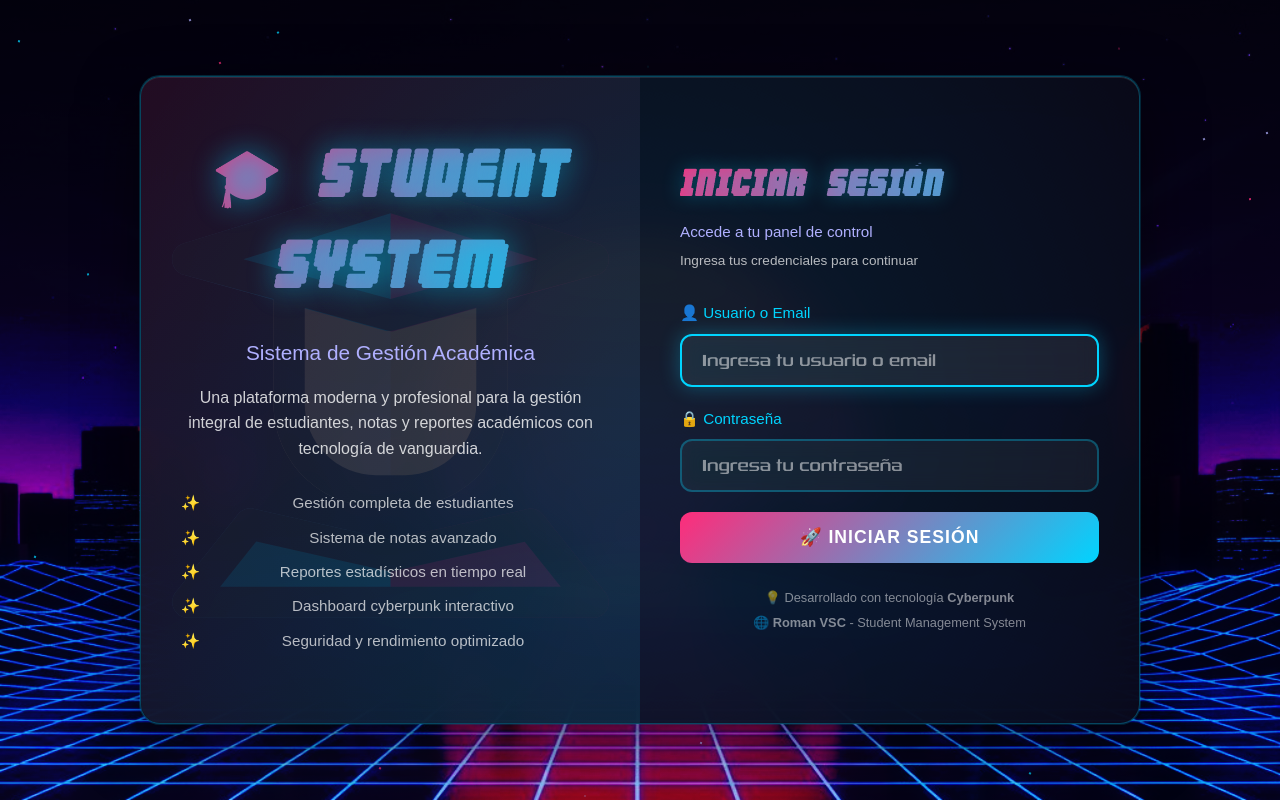
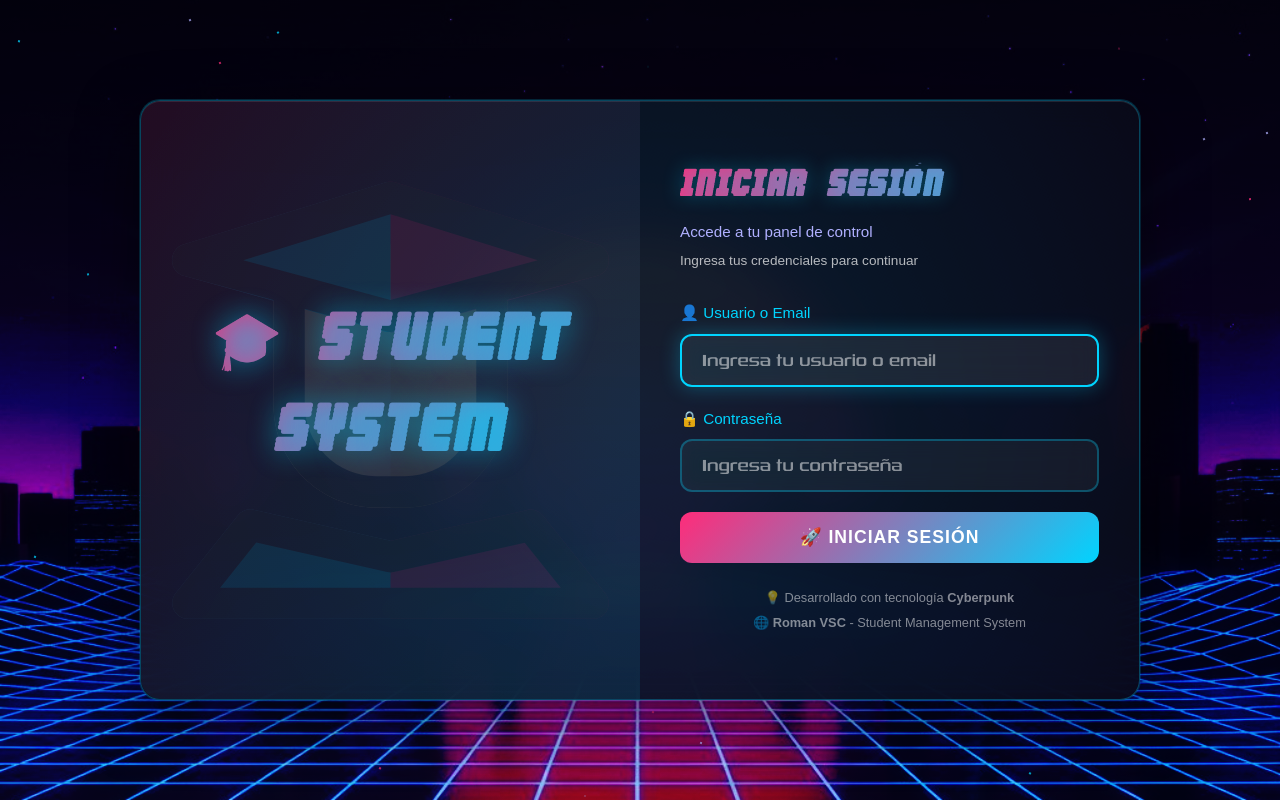
Before and after one commit to romanvsc/Student-System, a PHP site: page /login.php in a window 1280 px wide. Run offline with PHP 8.4, Linux system fonts and the light colour scheme; data that the repository does not hold is empty.

Commit message:
Se remueve la branding description y features de la página de login.

```diff
--- a/login.php
+++ b/login.php
@@ -76,18 +76,6 @@ if (isset($_GET['mensaje'])) {
         <div class="login-left">
             <div class="brand-section">
                 <h1 class="brand-logo">🎓 STUDENT SYSTEM</h1>
-                <p class="brand-subtitle">Sistema de Gestión Académica</p>
-                <p class="brand-description">
-                    Una plataforma moderna y profesional para la gestión integral de estudiantes,
-                    notas y reportes académicos con tecnología de vanguardia.
-                </p>
-                <ul class="brand-features">
-                    <li>Gestión completa de estudiantes</li>
-                    <li>Sistema de notas avanzado</li>
-                    <li>Reportes estadísticos en tiempo real</li>
-                    <li>Dashboard cyberpunk interactivo</li>
-                    <li>Seguridad y rendimiento optimizado</li>
-                </ul>
             </div>
         </div>
 
```
